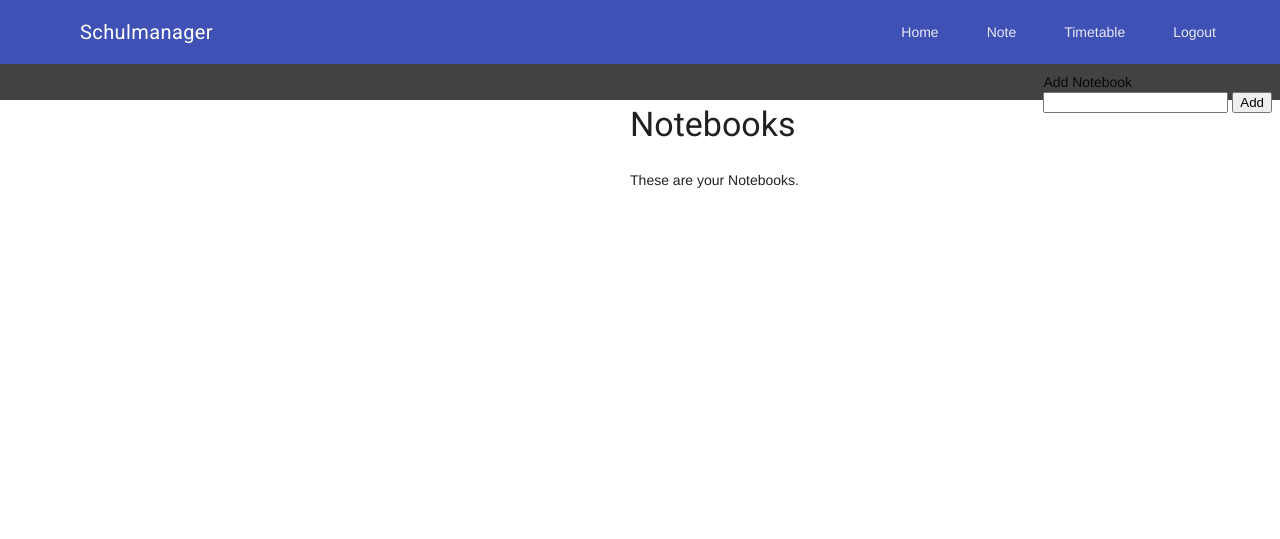
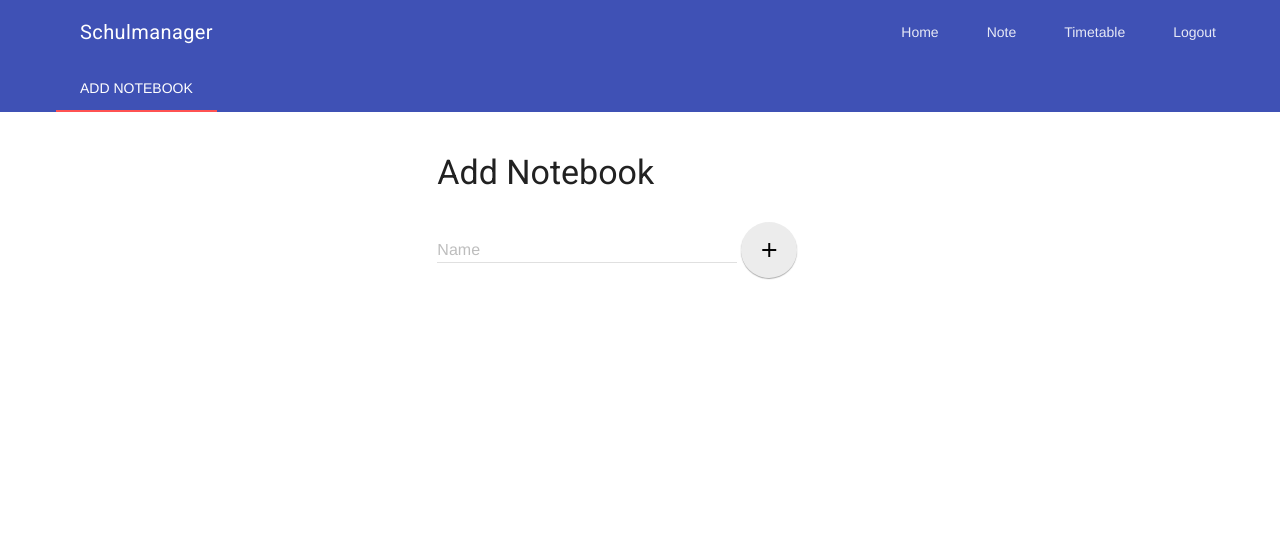
Before and after one commit to laesse/M306_schulmanager, a PHP site: page /note.php?status=1 in a window 1280 px wide. Shown: the top 539 px of the page. Run offline with PHP 8.4, Linux system fonts and the light colour scheme; the visitor is signed in with stand-in values (Sample User, id 1); tables that the repository leaves empty hold one stand-in row (values such as "Sample post").

Commit message:
redesign note.php + fix details

```diff
--- a/homepage/note.php
+++ b/homepage/note.php
@@ -12,20 +12,11 @@ switch($_GET['status'])
 	case 'checkSaveNote':
        	checkSaveNote();
 	break;
-	case 'checkAddNote':
-       	checkAddNote();
-	break;
 	case 'checkAddNotebook':
        	checkAddNotebook();
 	break;
 	case 'deleteNotebook':
        	deleteNotebook();
-	break;
-	case 'deleteNote':
-       	deleteNote();
-	break;
-	case 'jumpToHome':
-		jumpToHome();
 	break;
 	default:
 		showNote();
@@ -33,8 +24,6 @@ switch($_GET['status'])
 }
 
 function showNote() {
-
-
 
 	echo "
 	<!DOCTYPE html>
@@ -48,7 +37,11 @@ function showNote() {
 		<script defer src='https://code.getmdl.io/1.3.0/material.min.js'></script>
 	</head>
 	<body>
-		<!-- Uses a header that scrolls with the text, rather than staying locked at the top -->
+
+
+
+
+	<!-- Simple header with scrollable tabs. -->
 <div class='mdl-layout mdl-js-layout'>
   <header class='mdl-layout__header mdl-layout__header--scroll'>
     <div class='mdl-layout__header-row'>
@@ -73,6 +66,51 @@ function showNote() {
 	echo "
 	  					</nav>
     				</div>
+					<!-- Tabs -->
+    				<div class='mdl-layout__tab-bar mdl-js-ripple-effect'>
+	";
+
+	$servername = "localhost";
+	/*
+	$dbusername = "root";
+	$password = "";
+	$dbname = "schulmanager";
+	*/
+	$dbusername = "id7650771_phpuser";
+	$password = "phpUser123#";
+	$dbname = "id7650771_schulmanager";
+
+
+	// Create connection
+	$conn = new mysqli($servername, $dbusername, $password, $dbname);
+
+	// Check connection
+	if ($conn->connect_error) {
+		die("Connection failed: ".$conn->connect_error);
+	}
+
+	// prepare and bind
+	$stmt = $conn->prepare("SELECT id, name FROM notebook WHERE user_id_fk=?");
+	$stmt->bind_param("i",$_SESSION["user"]);
+
+	$stmt->execute();
+
+	// bind result variable
+    $stmt->bind_result($id, $name);
+
+	echo "<a href='#scroll-tab-0' class='mdl-layout__tab is-active'>Add Notebook</a>";
+	// fetch value
+	while ($stmt->fetch()) {
+
+		echo "<a href='#scroll-tab-".$id."' class='mdl-layout__tab'>".$name."</a>";
+
+	}
+
+	$stmt->close();
+	$conn->close();
+
+	echo "
+    				</div>
   				</header>
 				<div class='mdl-layout__drawer'>
     				<span class='mdl-layout-title'>Schulmanager</span>
@@ -91,163 +129,152 @@ function showNote() {
 	echo "
 					</nav>
   				</div>
+
   <main class='mdl-layout__content'>
+
+    <section class='mdl-layout__tab-panel is-active' id='scroll-tab-0'>
       <div class='page-content'>
-
-
 
 	  	<div class='mdl-grid'>
 			<div class='mdl-layout-spacer'></div>
     		<div class='mdl-cell mdl-cell--4-col'>
 
+		<h3>Add Notebook</h3>
 
-	<h3>Notebooks</h3>
-	<p>These are your Notebooks.</p>
-	";
+		<form action='?status=checkAddNotebook' method='post'>
 
-	$servername = "localhost";
-	$dbusername = "id7650771_phpuser";
-	$password = "phpUser123#";
-	$dbname = "id7650771_schulmanager";
+			<div class='mdl-textfield mdl-js-textfield mdl-textfield--floating-label'>
+    			<input class='mdl-textfield__input' type='text' id='sample3' name='addNotebook' >
+    			<label class='mdl-textfield__label' for='sample3'>Name</label>
+  			</div>
+			<!-- FAB button with ripple -->
+			<button class='mdl-button mdl-js-button mdl-button--fab mdl-js-ripple-effect' type='submit'>
+  				<i class='material-icons'>add</i>
+			</button>
+		</form>
 
-	// Create connection
-	$conn = new mysqli($servername, $dbusername, $password, $dbname);
+			</div>
+			<div class='mdl-layout-spacer'></div>
+		</div>
 
-	// Check connection
-	if ($conn->connect_error) {
-		die("Connection failed: ".$conn->connect_error);
-	}
-
-	// prepare and bind
-	$stmt = $conn->prepare("SELECT id, name FROM notebook WHERE user_id_fk=?");
-	$stmt->bind_param("i",$_SESSION["user"]);
-
-	$stmt->execute();
-
-	// bind result variable
-    $stmt->bind_result($id, $name);
-
-	// fetch value
-	while ($stmt->fetch()) {
-
-		$id_notebook = $id;
-
-	echo "
-
-	<!-- Square card -->
-	<style>
-	.demo-card-square.mdl-card {
-		width: 320px;
-		height: 320px;
-	}
-	.demo-card-square > .mdl-card__title {
-  		color: #fff;
-  		background: url('../assets/demos/dog.png') bottom right 15% no-repeat #46B6AC;
-	}
-	</style>
-
-	<div class='demo-card-square mdl-card mdl-shadow--2dp'>
-  		<div class='mdl-card__title mdl-card--expand'>
-			<h2 class='mdl-card__title-text'>".$name."</h2>
 	  </div>
-  		<div class='mdl-card__supporting-text'>
-    		DELETE?
-  		</div>
-  		<div class='mdl-card__actions mdl-card--border'>
+    </section>
     ";
 
 	$servername1 = "localhost";
+	/*
+	$dbusername1 = "root";
+	$password1 = "";
+	$dbname1 = "schulmanager";
+	*/
 	$dbusername1 = "id7650771_phpuser";
 	$password1 = "phpUser123#";
 	$dbname1 = "id7650771_schulmanager";
+
 
 	// Create connection
 	$conn1 = new mysqli($servername1, $dbusername1, $password1, $dbname1);
 
 	// Check connection
 	if ($conn1->connect_error) {
-				die("Connection failed: ".$conn->connect_error);
+		die("Connection failed: ".$conn1->connect_error);
 	}
 
 	// prepare and bind
-			$stmt1 = $conn1->prepare("SELECT id, title, notetext FROM note WHERE notebook_id_fk=?");
-			$stmt1->bind_param("i",$id_notebook);
+	$stmt1 = $conn1->prepare("SELECT id FROM notebook WHERE user_id_fk=?");
+	$stmt1->bind_param("i",$_SESSION["user"]);
 
 	$stmt1->execute();
 
 	// bind result variable
-    		$stmt1->bind_result($id, $title, $notetext);
+    $stmt1->bind_result($id);
 
 	// fetch value
 	while ($stmt1->fetch()) {
 
+		$id_notebook = $id;
+
 	echo "
-			<button id='show-dialog' type='button' class='mdl-button mdl-button--colored mdl-js-button mdl-js-ripple-effect'>Show Note</button>
-  			<dialog class='mdl-dialog'>
-    			<h4 class='mdl-dialog__title'>Allow data collection?</h4>
-    			<div class='mdl-dialog__content'>
+	<section class='mdl-layout__tab-panel' id='scroll-tab-".$id."'>
+      <div class='page-content'>
 
-					<form action='?status=checkSaveNote' method='post'>
-						<textarea name='txtNote'>".$notetext."</textarea><br>
-						<button type='submit' class='btnSaveNote'>Save</button>
-					</form>
-
-    			</div>
-    			<div class='mdl-dialog__actions'>
-      				<button type='button' class='mdl-button'>Agree</button>
-      				<button type='button' class='mdl-button close'>Disagree</button>
-    			</div>
-  			</dialog>
-  			<script>
-    			var dialog = document.querySelector('dialog');
-    			var showDialogButton = document.querySelector('#show-dialog');
-    			if (! dialog.showModal) {
-					dialogPolyfill.registerDialog(dialog);
-    			}
-    			showDialogButton.addEventListener('click', function() {
-      				dialog.showModal();
-    			});
-    			dialog.querySelector('.close').addEventListener('click', function() {
-					dialog.close();
-    			});
-  			</script>
+	  <div class='mdl-grid'>
+			<div class='mdl-layout-spacer'></div>
+    		<div class='mdl-cell mdl-cell--4-col'>
+	";
 
 
+
+
+
+    		$servername2 = "localhost";
+			/*
+			$dbusername2 = "root";
+			$password2 = "";
+			$dbname2 = "schulmanager";
+			*/
+			$dbusername2 = "id7650771_phpuser";
+			$password2 = "phpUser123#";
+			$dbname2 = "id7650771_schulmanager";
+
+
+			// Create connection
+			$conn2 = new mysqli($servername2, $dbusername2, $password2, $dbname2);
+
+			// Check connection
+			if ($conn2->connect_error) {
+				die("Connection failed: ".$conn2->connect_error);
+			}
+
+			// prepare and bind
+			$stmt2 = $conn2->prepare("SELECT id, notetext FROM note WHERE notebook_id_fk=?");
+			$stmt2->bind_param("i",$id_notebook);
+
+			$stmt2->execute();
+
+			// bind result variable
+    		$stmt2->bind_result($id, $notetext);
+
+			// fetch value
+			if ($stmt2->fetch()) {
+
+				echo "
+				<br>
+				<form action='?status=checkSaveNote' method='post'>
+				<div class='mdl-textfield mdl-js-textfield'>
+					<textarea class='mdl-textfield__input' type='text' rows= '18' id='sample5' name='txtNote'>".$notetext."</textarea>
+    				<label class='mdl-textfield__label' for='sample5'>Your Note...</label>
+				</div>
+				<br>
+				<input type='hidden' name='note' value='".$id."'>
+				<button class='mdl-button mdl-js-button mdl-button--raised mdl-js-ripple-effect' type='submit'>Save</button>
+    			</form>
+				<br>
+				<form action='?status=deleteNotebook' method='post'>
+				<input type='hidden' name='deleteNotebook' value='".$id_notebook."'>
+				<button class='mdl-button mdl-js-button mdl-button--raised mdl-js-ripple-effect mdl-button--accent' type='submit'>Delete</button>
+				</form>
+				<br><br>
+				";
+			}
+
+			$stmt2->close();
+			$conn2->close();
+	echo "
+			</div>
+			<div class='mdl-layout-spacer'></div>
 		</div>
 	  </div>
-	<br>
+    </section>
     ";
+
 	}
 
 	$stmt1->close();
 	$conn1->close();
-	}
 
-	$stmt->close();
-	$conn->close();
-
-	echo"
-	</div>
-	<div class='container addNotebook'>
-	<form action='?status=checkAddNotebook' method='post'>
-		<label for='addNotebook'>Add Notebook</label><br>
-		<input type='text' name='addNotebook' id='addNotebook' required>
-		<button type='submit' class='btnAddNotebook'>Add</button>
-	</form>
-	</div>
-
-	</body>
-	</html>
-	";
 
 	echo "
-							</div>
-    						<div class='mdl-layout-spacer'></div>
-						</div>
-
-
-
-					</div>
   </main>
   <footer class='mdl-mini-footer'>
   	<div class='mdl-mini-footer__left-section'>
@@ -259,9 +286,11 @@ function showNote() {
   	</div>
   </footer>
 </div>
+
 	</body>
 	</html>
 	";
+
 
 }
 
@@ -284,6 +313,7 @@ function checkSaveNote() {
 
 function updateNote(){
 
+	//$pdo = new PDO('mysql:host=localhost;dbname=schulmanager', 'root', '');
 	$pdo = new PDO('mysql:host=localhost;dbname=id7650771_schulmanager', 'id7650771_phpuser', 'phpUser123#');
 
 	$statement = $pdo->prepare("UPDATE note SET notetext = ? WHERE id = ?");
@@ -292,20 +322,21 @@ function updateNote(){
 	showNote();
 }
 
-function checkAddNote() {
+function insertNote(){
 
-	$success = true;
-	$note = htmlspecialchars(trim($_POST['addNote']));
+	$notebook = htmlspecialchars(trim($_POST['addNotebook']));
 
-	if (empty($note)) {
-        $success = false;
-    }
-
-	// Check Note already used
+	// Check Username already used
 	$servername = "localhost";
+	/*
+	$dbusername = "root";
+	$password = "";
+	$dbname = "schulmanager";
+	*/
 	$dbusername = "id7650771_phpuser";
 	$password = "phpUser123#";
 	$dbname = "id7650771_schulmanager";
+
 
 	// Create connection
 	$conn = new mysqli($servername, $dbusername, $password, $dbname);
@@ -316,10 +347,8 @@ function checkAddNote() {
 	}
 
 	// prepare and bind
-	$stmt = $conn->prepare("SELECT id FROM note WHERE title=? AND notebook_id_fk=?");
-	$stmt->bind_param("si", $note, $notebook_id_fk);
-
-	$notebook_id_fk = htmlspecialchars(trim($_POST['notebook']));
+	$stmt = $conn->prepare("SELECT id FROM notebook WHERE name=?");
+	$stmt->bind_param("s",$notebook);
 
 	$stmt->execute();
 
@@ -328,48 +357,44 @@ function checkAddNote() {
 
 	// fetch value
 	if ($stmt->fetch()) {
-		$success = false;
+
+		$servername1 = "localhost";
+		/*
+		$dbusername1 = "root";
+		$password1 = "";
+		$dbname1 = "schulmanager";
+		*/
+		$dbusername1 = "id7650771_phpuser";
+		$password1 = "phpUser123#";
+		$dbname1 = "id7650771_schulmanager";
+
+
+		// Create connection
+		$conn1 = new mysqli($servername1, $dbusername1, $password1, $dbname1);
+
+		// Check connection
+		if ($conn1->connect_error) {
+			die("Connection failed: ".$conn1->connect_error);
+		}
+
+		// prepare and bind
+		$stmt1 = $conn1->prepare("INSERT INTO note (title, notetext, notebook_id_fk) VALUES (?, ?, ?)");
+		$stmt1->bind_param("ssi", $notetitle, $notetext, $id);
+
+		// set parameters and execute
+		$notetitle = "generatedNote";
+		$notetext = "Write your Note";
+
+		$stmt1->execute();
+
+		$stmt1->close();
+		$conn1->close();
+
 	}
 
 	$stmt->close();
 	$conn->close();
 
-	if ($success) {
-		insertNote();
-	}else {
-		showNote();
-	}
-
-}
-
-function insertNote(){
-
-	$servername = "localhost";
-	$dbusername = "id7650771_phpuser";
-	$password = "phpUser123#";
-	$dbname = "id7650771_schulmanager";
-
-	// Create connection
-	$conn = new mysqli($servername, $dbusername, $password, $dbname);
-
-	// Check connection
-	if ($conn->connect_error) {
-		die("Connection failed: ".$conn->connect_error);
-	}
-
-	// prepare and bind
-	$stmt = $conn->prepare("INSERT INTO note (title, notetext, notebook_id_fk) VALUES (?, ?, ?)");
-	$stmt->bind_param("ssi", htmlspecialchars(trim($_POST['addNote'])), $notetext, htmlspecialchars(trim($_POST['notebook'])));
-
-	// set parameters and execute
-	$notetext = "Schreibe deine Notiz";
-
-	$stmt->execute();
-
-	$stmt->close();
-	$conn->close();
-
-	showNote();
 }
 
 function checkAddNotebook() {
@@ -383,9 +408,15 @@ function checkAddNotebook() {
 
 	// Check Username already used
 	$servername = "localhost";
+	/*
+	$dbusername = "root";
+	$password = "";
+	$dbname = "schulmanager";
+	*/
 	$dbusername = "id7650771_phpuser";
 	$password = "phpUser123#";
 	$dbname = "id7650771_schulmanager";
+
 
 	// Create connection
 	$conn = new mysqli($servername, $dbusername, $password, $dbname);
@@ -414,6 +445,8 @@ function checkAddNotebook() {
 
 	if ($success) {
 		insertNotebook();
+		insertNote();
+		showNote();
 	}else {
 		showNote();
 	}
@@ -423,9 +456,15 @@ function checkAddNotebook() {
 function insertNotebook() {
 
 	$servername = "localhost";
+	/*
+	$dbusername = "root";
+	$password = "";
+	$dbname = "schulmanager";
+	*/
 	$dbusername = "id7650771_phpuser";
 	$password = "phpUser123#";
 	$dbname = "id7650771_schulmanager";
+
 
 	// Create connection
 	$conn = new mysqli($servername, $dbusername, $password, $dbname);
@@ -447,70 +486,74 @@ function insertNotebook() {
 	$stmt->close();
 	$conn->close();
 
-	showNote();
-
 }
 
 function deleteNotebook(){
 
 	$servername = "localhost";
-	$username 	= "id7650771_phpuser";
-	$password 	= "phpUser123#";
-	$dbname 	= "id7650771_schulmanager";
+	/*
+	$dbusername = "root";
+	$password = "";
+	$dbname = "schulmanager";
+	*/
+	$dbusername = "id7650771_phpuser";
+	$password = "phpUser123#";
+	$dbname = "id7650771_schulmanager";
+
 
 	// Create connection
-	$conn = mysqli_connect($servername, $username, $password, $dbname);
+	$conn = mysqli_connect($servername, $dbusername, $password, $dbname);
 	// Check connection
 	if (!$conn) {
     	die("Connection failed: " . mysqli_connect_error());
 	}
 
 	// sql to delete a record
-	$sql = "DELETE FROM note WHERE notebook_id_fk=".htmlspecialchars(trim($_POST['notebook']));
+	$sql = "DELETE FROM note WHERE notebook_id_fk=".htmlspecialchars(trim($_POST['deleteNotebook']));
 
 	if (mysqli_query($conn, $sql)) {
 	}
 
 	// sql to delete a record
-	$sql = "DELETE FROM notebook WHERE id=".htmlspecialchars(trim($_POST['notebook']));
+	$sql = "DELETE FROM notebook WHERE id=".htmlspecialchars(trim($_POST['deleteNotebook']));
 
 	if (mysqli_query($conn, $sql)) {
 	}
 
 	mysqli_close($conn);
 
+	deleteNote();
 	showNote();
 }
 
 function deleteNote(){
 
 	$servername = "localhost";
-	$username 	= "id7650771_phpuser";
-	$password 	= "phpUser123#";
-	$dbname 	= "id7650771_schulmanager";
+	/*
+	$dbusername = "root";
+	$password = "";
+	$dbname = "schulmanager";
+	*/
+	$dbusername = "id7650771_phpuser";
+	$password = "phpUser123#";
+	$dbname = "id7650771_schulmanager";
+
 
 	// Create connection
-	$conn = mysqli_connect($servername, $username, $password, $dbname);
+	$conn = mysqli_connect($servername, $dbusername, $password, $dbname);
 	// Check connection
 	if (!$conn) {
     	die("Connection failed: " . mysqli_connect_error());
 	}
 
 	// sql to delete a record
-	$sql = "DELETE FROM note WHERE id=".htmlspecialchars(trim($_POST['note']));
+	$sql = "DELETE FROM note WHERE notebook_id_fk=".htmlspecialchars(trim($_POST['deleteNotebook']));
 
 	if (mysqli_query($conn, $sql)) {
 	}
 
 	mysqli_close($conn);
 
-	showNote();
-}
-
-function jumpToHome() {
-
-	header('Location: index.php');
-
 }
 
 ?>
```
Also changed, not shown: homepage/index.php (+13 -1 lines), homepage/user.php (+41 -0 lines). Lines whose indentation alone changed are shown as unchanged.
